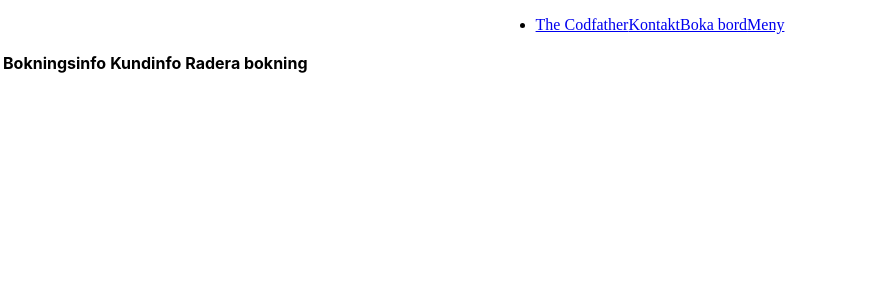
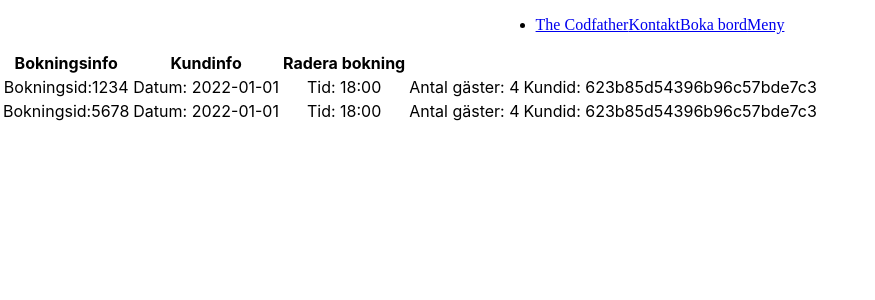
Before and after one commit to tovehydmark/restaurangen, a React (Create React App) app: page /Admin in a window 1280 px wide. Shown: the top 300 px of the page, without its empty margins (0-875 px from the left). Built offline with nearby package versions, Linux system fonts and the light colour scheme.

Commit message:
prints booking info via props

```diff
--- a/src/components/Admin.tsx
+++ b/src/components/Admin.tsx
@@ -1,4 +1,5 @@
-import { useState } from "react";
+import { useEffect, useState } from "react";
+import { PrintBookings } from "./PrintBookings";
 
 interface ICustomerInformation {
   id: string;
@@ -19,20 +20,71 @@ interface IBookingInformation {
 
 export function Admin() {
   //Customer info måste hämtas och sparas i en lista som vi mappar igenom
-  const [cutstomerInfo, setCustomerInfo] = useState([]);
+  const [cutstomerInfo, setCustomerInfo] = useState([
+    {
+      id: "623b85d54396b96c57bde7c3",
+      name: "Franzén",
+      lastname: "Sebastian",
+      email: "someone@somedomain.com",
+      phone: "070-1112233",
+    },
+    {
+      id: "623b85d54396b96c57bde7c3",
+      name: "Hydmark",
+      lastname: "Tove",
+      email: "someone@somedomain.com",
+      phone: "070-1112233",
+    },
+  ]);
   //Samma med booking info
-  const [bookingInfo, setBookingInfo] = useState([]);
+  const [bookingInfo, setBookingInfo] = useState([
+    {
+      id: "1234",
+      restaurantId: "623b85d54396b96c57bde7c3",
+      date: "2022-01-01",
+      time: "18:00",
+      numberOfGuests: 4,
+      customerId: "623b85d54396b96c57bde7c3",
+    },
+    {
+      id: "5678",
+      restaurantId: "623b85d54396b96c57bde7c3",
+      date: "2022-01-01",
+      time: "18:00",
+      numberOfGuests: 4,
+      customerId: "623b85d54396b96c57bde7c3",
+    },
+  ]);
 
+  useEffect(() => {
+    setBookingInfo([...bookingInfo]);
+    console.log(bookingInfo);
+  }, []);
   //Filtrera på id. delete tar bort via id också så det är bäst
+  let bookingInformation = bookingInfo.map(
+    (booking: IBookingInformation, i) => {
+      return (
+        <>
+          <PrintBookings
+            bookingDetails={booking}
+            // customerDetails={undefined}
+          ></PrintBookings>
+        </>
+      );
+    }
+  );
 
   return (
     <>
       <table>
-        <tr>
-          <th>Bokningsinfo</th>
-          <th>Kundinfo</th>
-          <th>Radera bokning</th>
-        </tr>
+        <tbody>
+          <tr>
+            <th>Bokningsinfo</th>
+            <th>Kundinfo</th>
+            <th>Radera bokning</th>
+          </tr>
+          {bookingInformation}
+        </tbody>
       </table>
     </>
   );
--- a/src/components/PrintBookings.tsx
+++ b/src/components/PrintBookings.tsx
@@ -17,7 +17,7 @@ interface IBookingInformation {
 
 interface IPrintBookingsProps {
   bookingDetails: IBookingInformation;
-  customerDetails: ICustomerInformation;
+  // customerDetails: ICustomerInformation;
 }
 
 export function PrintBookings(props: IPrintBookingsProps) {
```
